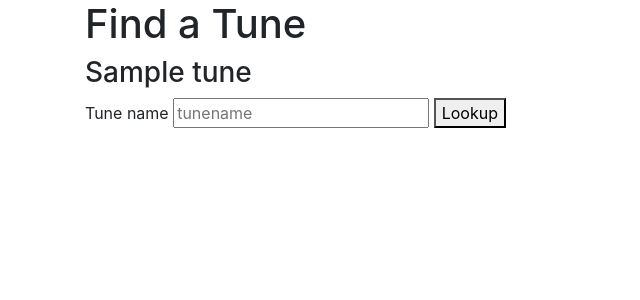
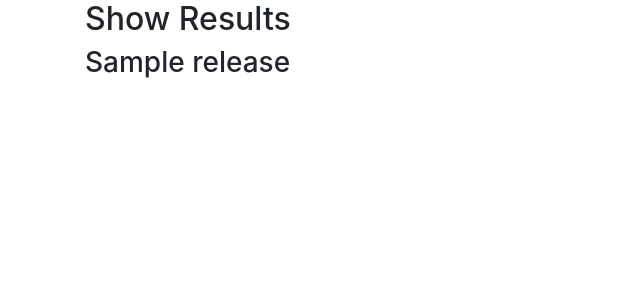
Before and after one commit to jazcap53/Find-Tunes, a Flask app: template templates/find_a_tune.html in a window 1280 px wide. Shown: the part 56-356 px from the top of the page, without its empty margins (0-640 px from the left). Run offline with Flask 2, Linux system fonts and the light colour scheme; the template is opened without the code that fills it: most values are stand-ins (such as "Sample title", 1, 10 or a date in 2020); some libraries are stand-ins or nearby versions.

Commit message:
Simplify app
On branch add_flask
Changes to be committed:
    modified:   app.py
    modified:   templates/find_a_tune.html

```diff
--- a/app.py
+++ b/app.py
@@ -1,31 +1,11 @@
-from flask import Flask, render_template, request, flash
-from markupsafe import escape
+from flask import Flask, render_template  # , request, flash
+# from markupsafe import escape
 import os
 import psycopg2
-# from sqlalchemy import create_engine, text, select
-import urllib.parse
-
+# import urllib.parse
 
 
 app = Flask(__name__)
-
-def get_db_connection():
-    conn = psycopg2.connect(host='localhost',
-                            database='flask_db',
-                            user=os.environ['DB_USERNAME'],
-                            password=os.environ['DB_PASSWORD'])
-    return conn
-
-
-
-
-pw = os.environ['DB_PASSWORD']
-escaped_pw = urllib.parse.quote_plus(pw)
-# app.config['SQLALCHEMY_DATABASE_URI'] = 'postgresql+psycopg2://jazcap53:' + escaped_pw + '@localhost/tunes'
-# app.config['SQLALCHEMY_TRACK_MODIFICATIONS'] = False
-# app.secret_key = os.environ['SECRET_KEY']
-
-# engine = create_engine(app.config['SQLALCHEMY_DATABASE_URI'])
 
 
 def get_db_connection():
@@ -36,26 +16,12 @@ def get_db_connection():
     return conn
 
 
-
-
-@app.route('/')
+@app.route('/show')
 def find_a_tune():
     conn = get_db_connection()
     cur = conn.cursor()
     cur.execute("SELECT discogs_release_string FROM tu_release r JOIN tu_song_release sr ON r.release_id = sr.release_id JOIN tu_song s ON sr.song_id = s.song_id WHERE s.song_title = 'take the a train';")
-    tunes = cur.fetchall()
+    releases = cur.fetchall()
     cur.close()
     conn.close()
-    return render_template('find_a_tune.html', tunes=tunes)
-
-
-# @app.route('/<tune>')
-# def find_a_tune(tune=None):
-#     conn = get_db_connection()
-#     cur = conn.cursor()
-#     select_stmnt = "SELECT discogs_release_string FROM tu_release r JOIN tu_song_release sr ON r.release_id = sr.release_id JOIN tu_song s ON sr.song_id = s.song_id WHERE s.song_title = %(song_title)s"
-#     cur.execute(select_stmnt, { 'song_title': tune } )
-#     tunes = cur.fetchall()
-#     cur.close()
-#     conn.close()
-#     return render_template('find_a_tune.html', tunes=tunes)
+    return render_template('find_a_tune.html', releases=releases)
--- a/templates/find_a_tune.html
+++ b/templates/find_a_tune.html
@@ -1,16 +1,17 @@
 {% extends 'base.html' %}
 
 {% block content %}
-    <h1>{% block title %}Find a Tune{% endblock %}</h1>
+    <h2>{% block title %}Show Results{% endblock %}</h2>
 
-    {% for tune in tunes %}
-        <div class="tune">
-            <h3>{{ tune }}</h3>
+    {% for release in releases %}
+        <div class="release">
+            <h3>{{ release }}</h3>
         </div>
     {% endfor %}
-
+<!--
     <form action="{{ url_for("find_a_tune")}}" method=["get", "post"]>
     <label for="tune_name">Tune name</label>
     <input type="text" id="tunename" name="tname" placeholder="tunename">
     <button type="submit">Lookup</button>
+-->
 {% endblock %}
```
